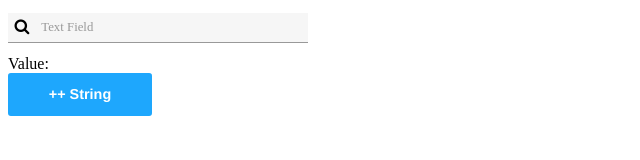
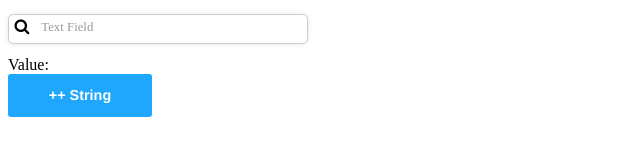
Before and after one commit to vertocode/vuetage, a Vue app: page / in a window 1280 px wide. Shown: the top 160 px of the page, without its empty margins (0-640 px from the left). Built offline with nearby package versions, Linux system fonts and the light colour scheme.

Commit message:
fix: focus bug on base text field

```diff
--- a/package.json
+++ b/package.json
@@ -7,7 +7,7 @@
   },
   "title": "vuetage",
   "type": "module",
-  "version": "0.0.45",
+  "version": "0.0.46",
   "main": "./dist/vuetage.umd.js",
   "module": "./dist/vuetage.es.js",
   "license": "MIT",
--- a/src/App.vue
+++ b/src/App.vue
@@ -3,7 +3,7 @@
     <BaseTextField
         v-model="value"
         loading-size="10px"
-        variant="default"
+        variant="outlined"
         left-icon="fa fa-search"
         placeholder="Type your text"
         label="Text Field"
--- a/src/components/Input/BaseTextField.vue
+++ b/src/components/Input/BaseTextField.vue
@@ -46,6 +46,7 @@
         @change="eventEmitter === 'change' ? $emit('update:modelValue', $event.target.value) : null"
         @blur="eventEmitter === 'blur' ? $emit('update:modelValue', $event.target.value) : null"
         @focus="inputFocused = true"
+        @focusout="inputFocused = false"
         v-bind="bind"
     >
     <div class="base-text-field-right-icon">
```
